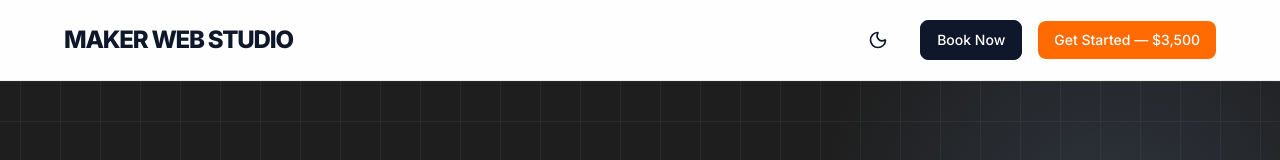
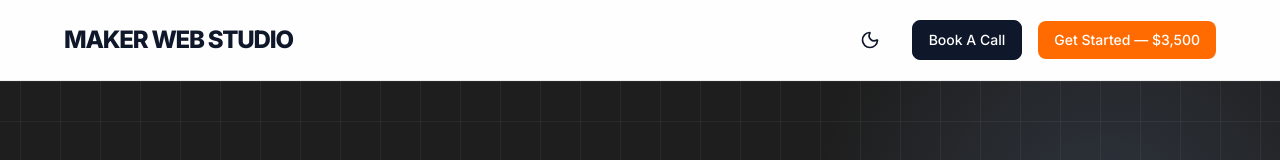
Before and after one commit to makerworkflows/makerwebstudios, a React (Vite) app: page / in a window 1280 px wide. Shown: the top 160 px of the page. Built offline with nearby package versions, Linux system fonts and the light colour scheme.

Commit message:
feat: update Book A Call buttons and link to Calendly

```diff
--- a/src/components/Layout.jsx
+++ b/src/components/Layout.jsx
@@ -85,8 +85,8 @@ const Layout = ({ children }) => {
               {theme === "light" ? <Moon size={20} /> : <Sun size={20} />}
             </button>
             <div style={{ display: "flex", gap: "1rem", alignItems: "center" }}>
-              <a href="#contact" className="btn btn-sm btn-transparent">
-                Book Now
+              <a href="https://calendly.com/makerworkflows/compliancecore-gmp-batch-record-auditor" target="_blank" rel="noopener noreferrer" className="btn btn-sm btn-transparent">
+                Book A Call
               </a>
               <a
                 href="https://buy.stripe.com/00wcN497hb25dXtfLJ87K01"
@@ -193,7 +193,9 @@ const Layout = ({ children }) => {
                 }}
               >
                 <a
-                  href="#contact"
+                  href="https://calendly.com/makerworkflows/compliancecore-gmp-batch-record-auditor"
+                  target="_blank"
+                  rel="noopener noreferrer"
                   className="btn btn-transparent"
                 >
                   Book a Call
--- a/src/pages/Contact.jsx
+++ b/src/pages/Contact.jsx
@@ -9,7 +9,7 @@ const Contact = () => {
           Stop losing bids to competitors with better digital presence. Book a discovery call or get started right away.
         </p>
         <div style={{ display: 'flex', gap: '1rem', justifyContent: 'center', flexWrap: 'wrap', alignItems: 'center' }}>
-          <a href="#contact" className="btn btn-transparent" style={{ padding: '1rem 2.5rem', fontSize: '1.125rem' }}>
+          <a href="https://calendly.com/makerworkflows/compliancecore-gmp-batch-record-auditor" target="_blank" rel="noopener noreferrer" className="btn btn-transparent" style={{ padding: '1rem 2.5rem', fontSize: '1.125rem' }}>
             Book a Call
           </a>
           <a href="https://buy.stripe.com/00wcN497hb25dXtfLJ87K01" target="_blank" rel="noopener noreferrer" className="btn btn-primary" style={{ padding: '1rem 2.5rem', fontSize: '1.125rem' }}>
--- a/src/pages/Home.jsx
+++ b/src/pages/Home.jsx
@@ -128,7 +128,7 @@ const Home = () => {
             </ul>
 
             <div style={{ display: 'flex', gap: '1rem', justifyContent: 'center', flexWrap: 'wrap' }}>
-              <a href="#contact" className="btn btn-transparent" style={{ padding: '1rem 3rem', fontSize: '1.25rem' }}>
+              <a href="https://calendly.com/makerworkflows/compliancecore-gmp-batch-record-auditor" target="_blank" rel="noopener noreferrer" className="btn btn-transparent" style={{ padding: '1rem 3rem', fontSize: '1.25rem' }}>
                 Book a Call
               </a>
               <a href="https://buy.stripe.com/00wcN497hb25dXtfLJ87K01" target="_blank" rel="noopener noreferrer" className="btn btn-primary" style={{ padding: '1rem 3rem', fontSize: '1.25rem' }}>
```
